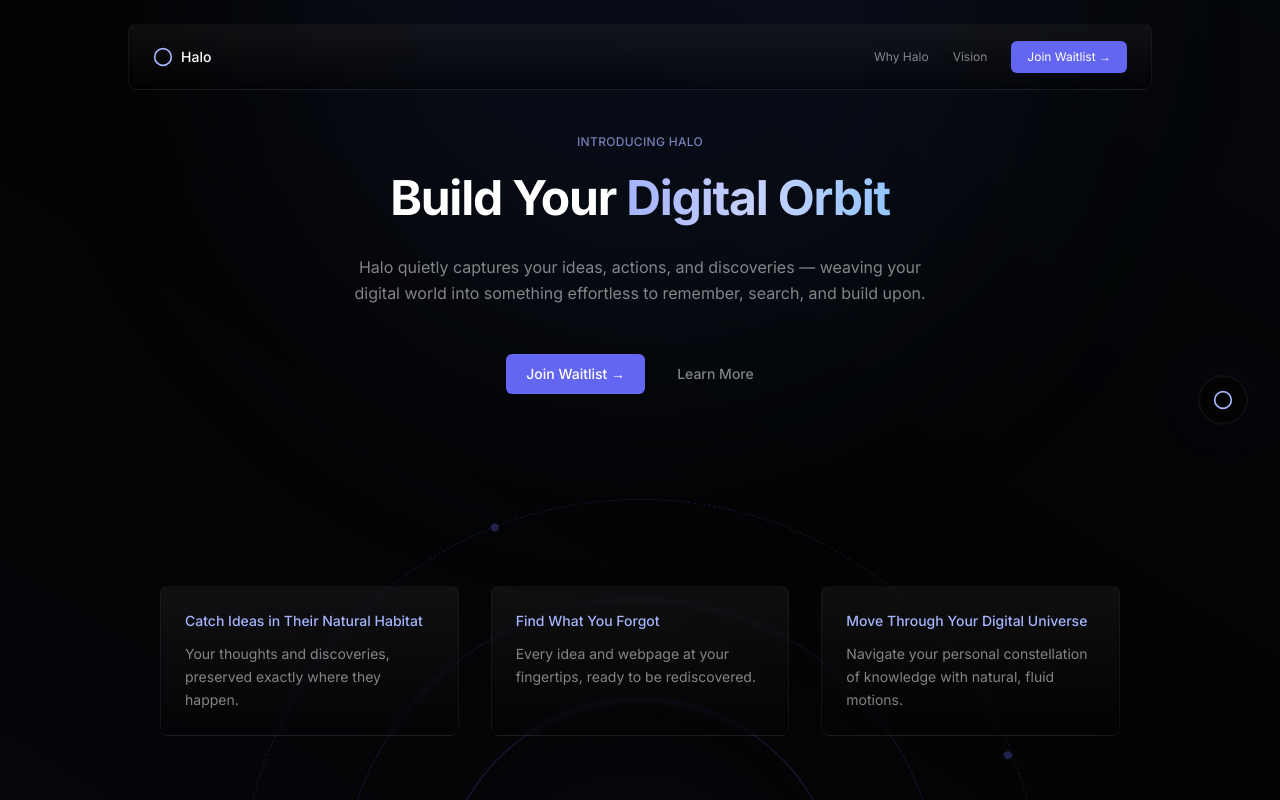
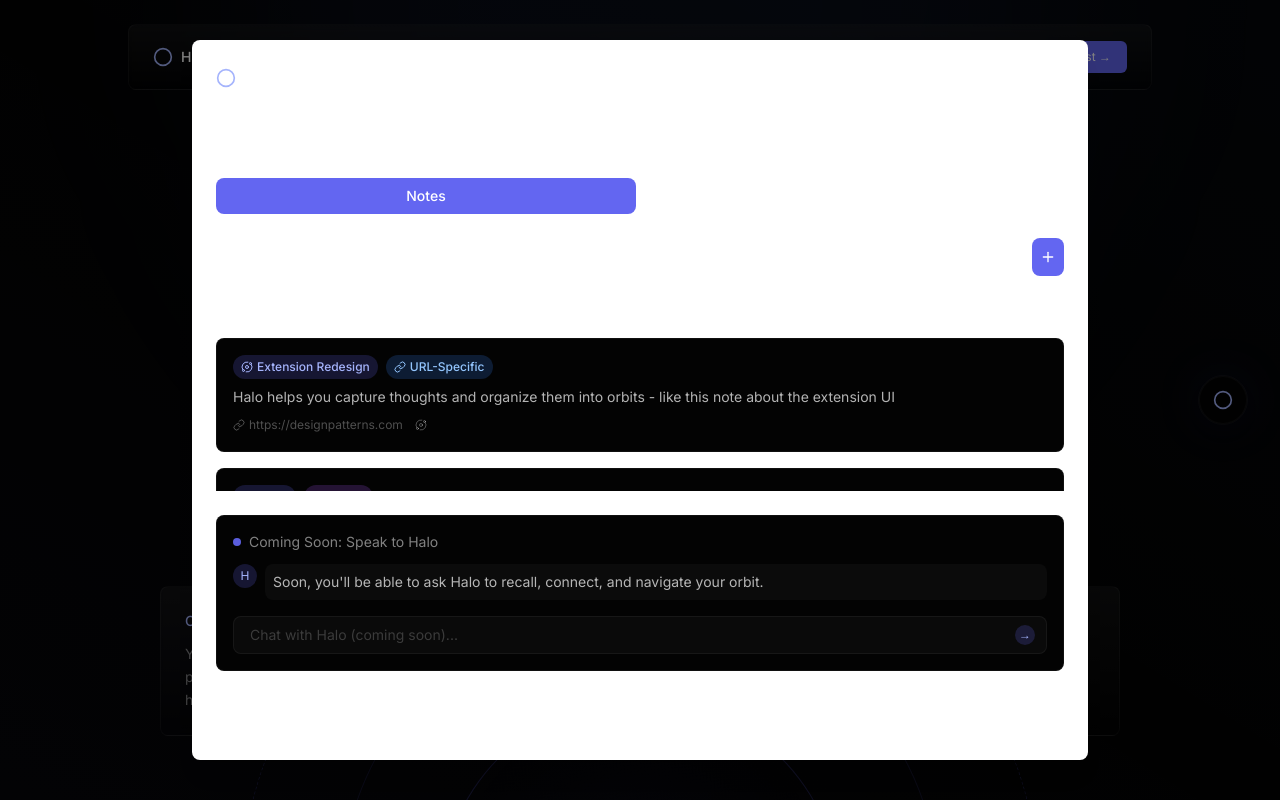
Before and after one commit to jakedewar/halo-lp, a Next.js app: page / in a window 1280 px wide. Shown: the top 800 px of the page. Built offline with nearby package versions, Linux system fonts and the light colour scheme.

Commit message:
Removed unused code

```diff
--- a/app/components/MockPanel.tsx
+++ b/app/components/MockPanel.tsx
@@ -110,24 +110,13 @@
         : 'hover:bg-gray-50 hover:border-indigo-200';
 
     return (
-        <AnimatePresence>
-            {isOpen && (
-                <>
-                    {/* Backdrop */}
+        <div className="fixed inset-0 bg-black bg-opacity-50 flex items-center justify-center z-50">
             <motion.div
-                        initial={{ opacity: 0 }}
-                        animate={{ opacity: 1 }}
-                        exit={{ opacity: 0 }}
-                        className="fixed inset-0 bg-black/50 backdrop-blur-sm z-40"
-                        onClick={onClose}
-                    />
-                    {/* Panel */}
-                    <motion.div
-                        initial={{ x: '100%' }}
-                        animate={{ x: 0 }}
-                        exit={{ x: '100%' }}
-                        transition={{ type: 'spring', damping: 25, stiffness: 300 }}
-                        className={`fixed right-0 top-0 h-full ${currentView === 'memory-map' ? 'w-[600px]' : 'w-[400px]'} border-l ${themeClasses} z-50`}
+                initial={{ opacity: 0, scale: 0.9 }}
+                animate={{ opacity: 1, scale: 1 }}
+                exit={{ opacity: 0, scale: 0.9 }}
+                transition={{ duration: 0.2 }}
+                className="bg-white dark:bg-gray-900 rounded-lg shadow-xl w-full max-w-4xl h-[90vh] flex flex-col"
             >
                 <div className="p-6 h-full flex flex-col">
                     {/* Header */}
@@ -465,8 +454,6 @@
                     ) : null}
                 </div>
             </motion.div>
-                </>
-            )}
-        </AnimatePresence>
+        </div>
     );
 }
--- a/app/page.tsx
+++ b/app/page.tsx
@@ -1,6 +1,5 @@
 'use client'
 
-import Image from "next/image";
 import { motion } from 'framer-motion';
 import Navbar from "./components/Navbar";
 import MockPanel from "./components/MockPanel";
```
Lines whose indentation alone changed are shown as unchanged.
